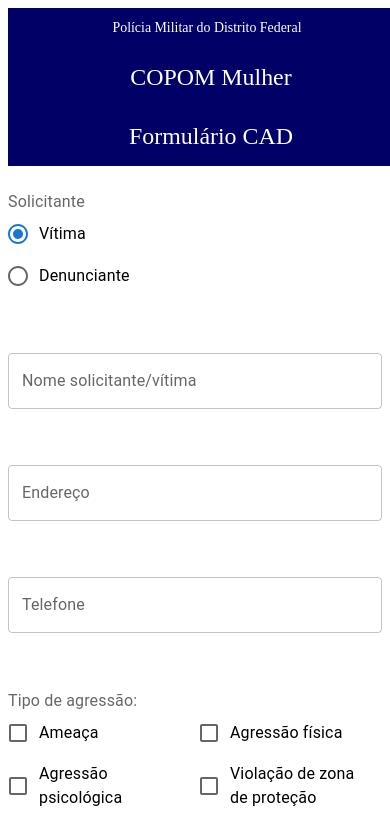
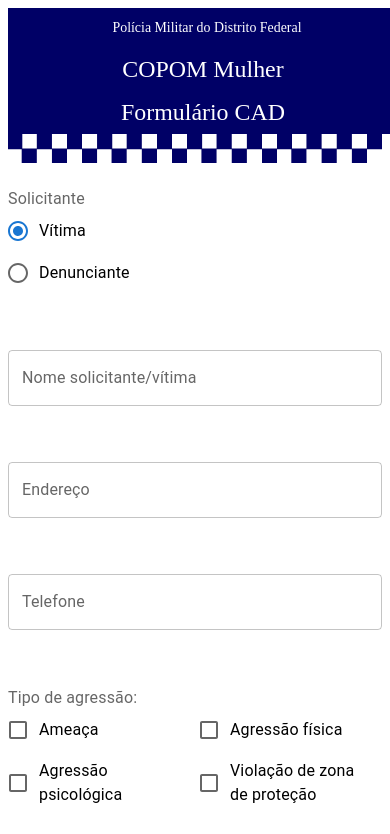
Before and after one commit to mpfarias/copom, a React (Vite) app: page / in a window 390 px wide. Shown: the top 834 px of the page. Built offline with nearby package versions, Linux system fonts and the light colour scheme.

Commit message:
Navbar responsivo

```diff
--- a/src/components/navbar/navbar.jsx
+++ b/src/components/navbar/navbar.jsx
@@ -1,5 +1,6 @@
 
 import { Box } from '@mui/material';
+
 
 const Navbar = () => {
     return (
@@ -22,7 +23,7 @@ const Navbar = () => {
 
             <Box component="section"
                 sx={{
-                    p: 2,
+                    p: 1,
                     alignItems: 'center',
                     display: 'flex',
                     justifyContent: 'center',
@@ -38,7 +39,7 @@ const Navbar = () => {
 
             <Box component="section"
                 sx={{
-                    p: 2,
+                    p: 1,
                     alignItems: 'center',
                     display: 'flex',
                     justifyContent: 'center',
@@ -51,6 +52,16 @@ const Navbar = () => {
                 }}>
                 Formulário CAD
             </Box>
+            <img
+                    src={'./src/img/faixa.png'}
+                    alt="Faixa"
+                    style={{
+                        width: '100%', // Garante que a imagem ocupe toda a largura disponível
+                        height: 'auto', // Mantém a proporção da imagem
+                        display: 'block', // Remove espaços em branco abaixo da imagem
+                        margin:0,
+                    }}
+                />
         </div>
     )
 }
```
Also changed, not shown: src/img/faixa.png (added).
